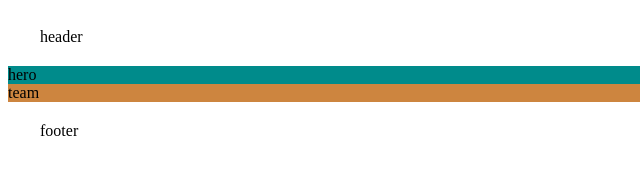
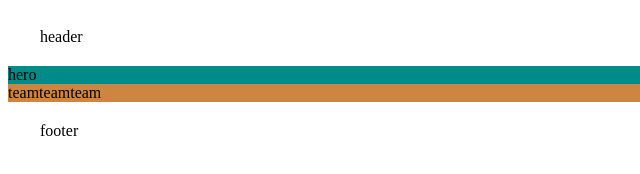
Before and after one commit to denisfomenko551990-glitch/team-project, a website built with Vite: page src/index.html in a window 1280 px wide. Shown: the full height of the page, 0-640 px from the left. Built offline with nearby package versions, Linux system fonts and the light colour scheme.

Commit message:
add teamteam

```diff
--- a/src/partials/team.html
+++ b/src/partials/team.html
@@ -1 +1 @@
-<section class="team">team</section>
+<section class="team">teamteamteam</section>
```
